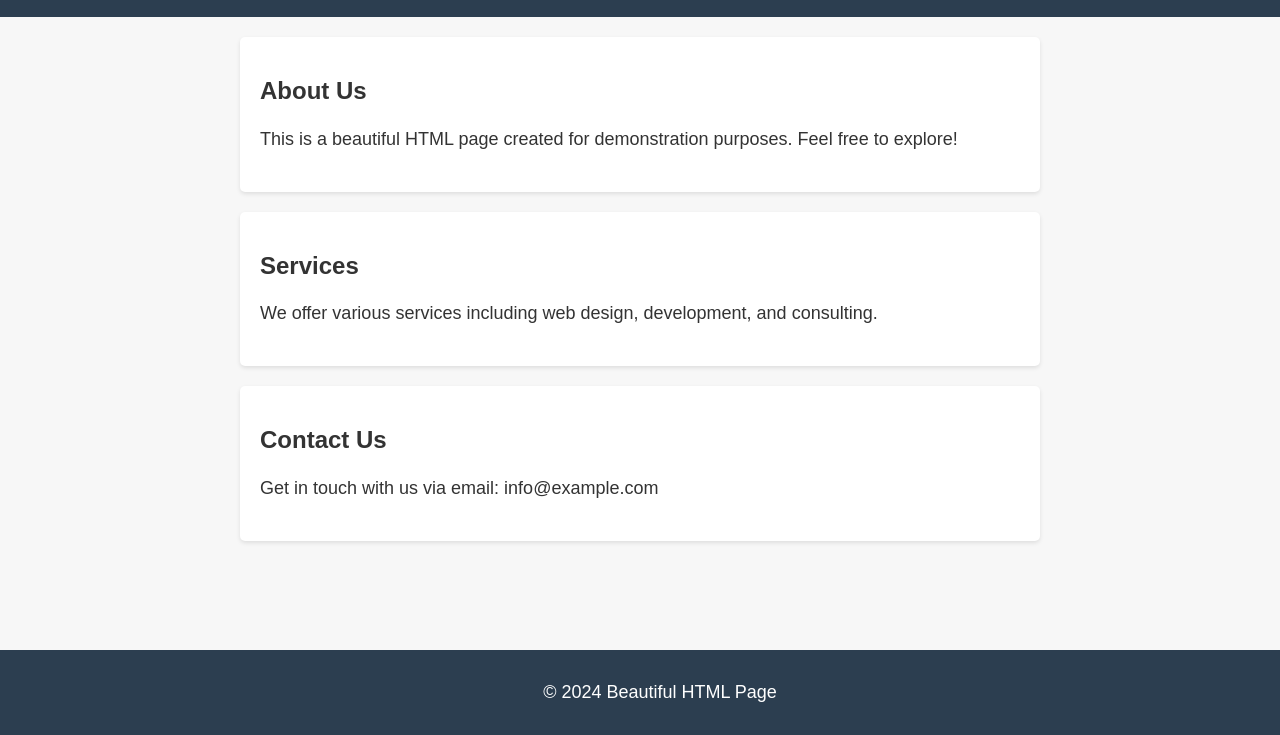
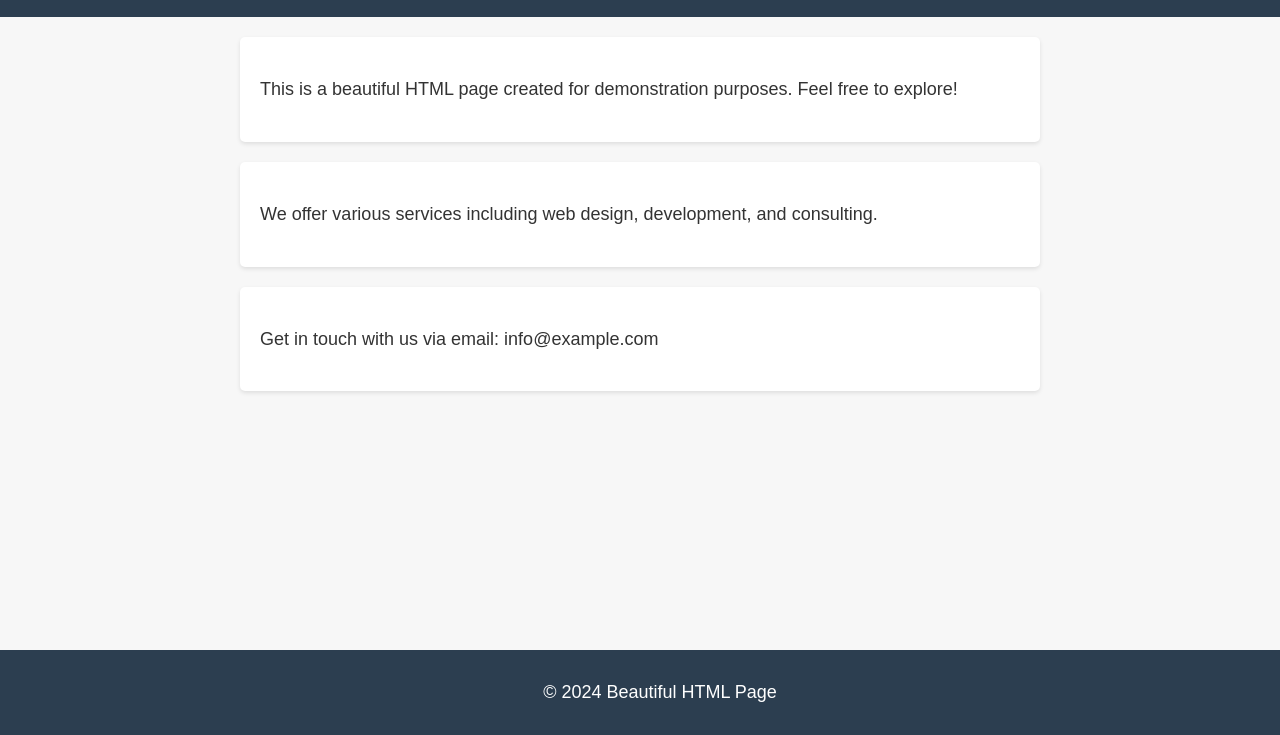
Before and after one commit to pinkypatel2316/p, a plain HTML site: page index.html in a window 1280 px wide. Shown: the part 65-800 px from the top of the page. Drawn offline with Linux system fonts and the light colour scheme.

Commit message:
First commit

```diff
--- a/index.html
+++ b/index.html
@@ -63,15 +63,15 @@
 
 <div class="container">
     <div class="section">
-        <h2>About Us</h2>
+        <!-- <h2>About Us</h2> -->
         <p>This is a beautiful HTML page created for demonstration purposes. Feel free to explore!</p>
     </div>
     <div class="section">
-        <h2>Services</h2>
+        <!-- <h2>Services</h2> -->
         <p>We offer various services including web design, development, and consulting.</p>
     </div>
     <div class="section">
-        <h2>Contact Us</h2>
+        <!-- <h2>Contact Us</h2> -->
         <p>Get in touch with us via email: info@example.com</p>
     </div>
 </div>
```
